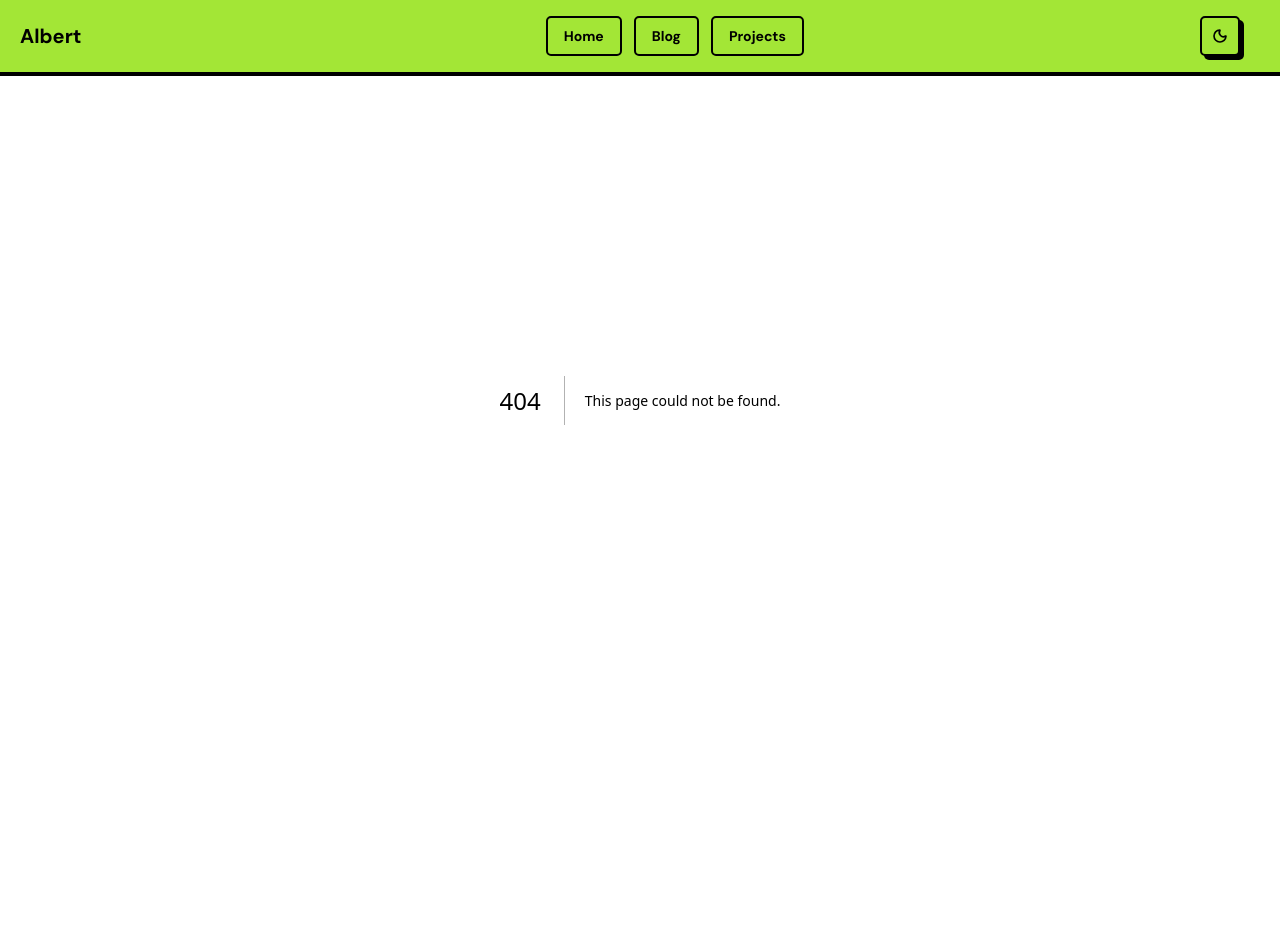
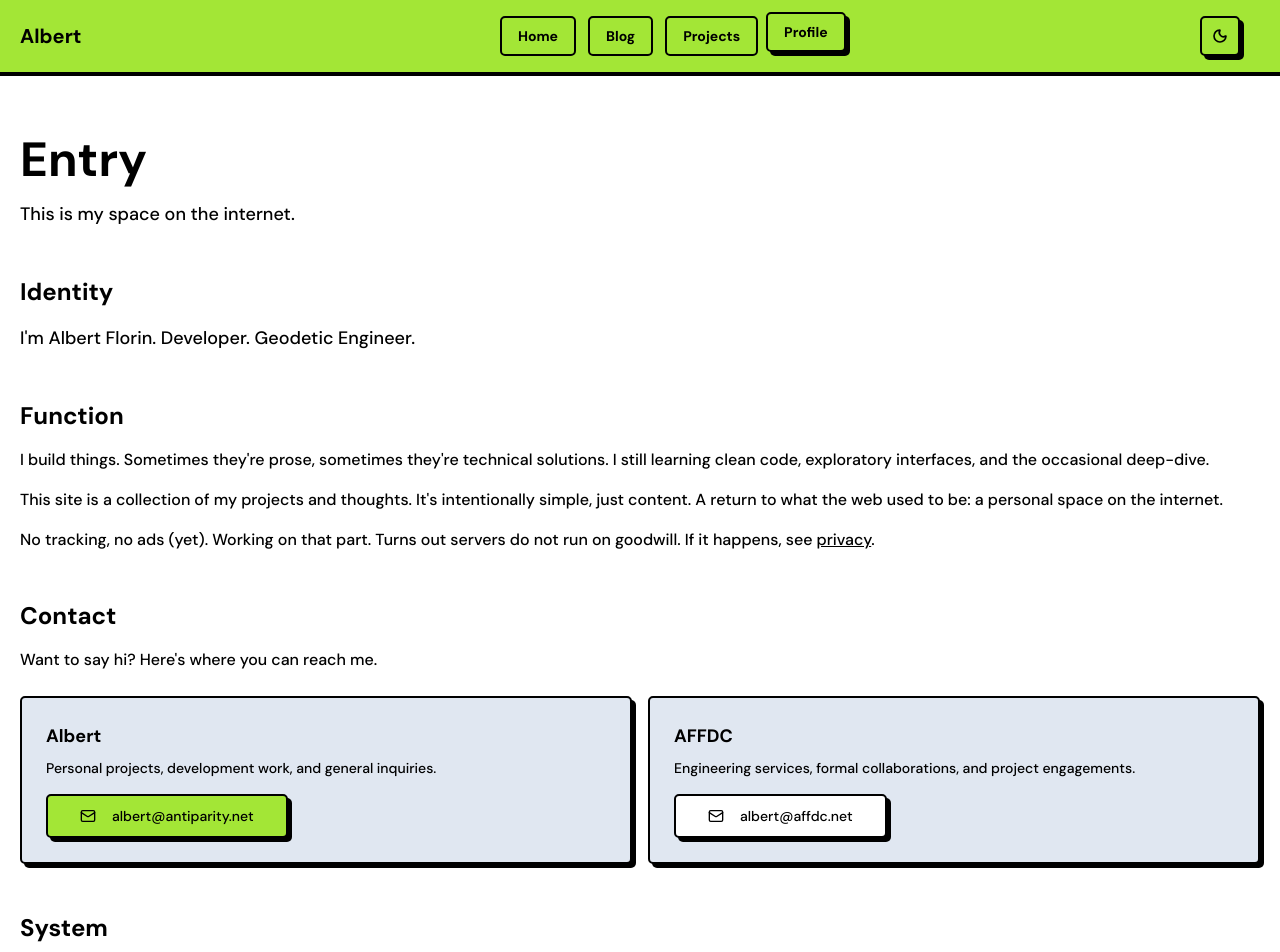
Before and after one commit to AlbertTheGr8r/saas-portfolio, a Next.js app: page /about in a window 1280 px wide. Before the commit this address had no page. Shown: the top 952 px of the page. Before the commit the page ends 800 px from the top, so only its background shows below. Built offline with nearby package versions, Linux system fonts and the light colour scheme.

Commit message:
Add Profile page, basic SEO, and AdSense readiness fixes

```diff
--- a/scripts/generate-static-assets.mjs
+++ b/scripts/generate-static-assets.mjs
@@ -13,6 +13,62 @@ const allProjects = JSON.parse(readFileSync(join(veliteDir, 'projects.json'), 'u
 
 const siteUrl = 'https://antiparity.net'
 const date = new Date()
+
+// Static pages to include in sitemap
+const staticPages = [
+  { path: '', priority: '1.0', changefreq: 'weekly' },
+  { path: '/blog', priority: '0.9', changefreq: 'weekly' },
+  { path: '/projects', priority: '0.9', changefreq: 'weekly' },
+  { path: '/about', priority: '0.8', changefreq: 'monthly' },
+  { path: '/contact', priority: '0.8', changefreq: 'monthly' },
+  { path: '/privacy', priority: '0.3', changefreq: 'yearly' },
+]
+
+function generateSitemap() {
+  const posts = allPosts
+    .filter((post) => !post.draft)
+    .sort((a, b) => new Date(b.date).getTime() - new Date(a.date).getTime())
+
+  const projects = allProjects
+    .filter((project) => !project.draft)
+    .sort((a, b) => new Date(b.date).getTime() - new Date(a.date).getTime())
+
+  const pages = staticPages.map(p => ({
+    loc: `${siteUrl}${p.path}`,
+    changefreq: p.changefreq,
+    priority: p.priority,
+    lastmod: date.toISOString().split('T')[0]
+  }))
+
+  const blogUrls = posts.map(post => ({
+    loc: `${siteUrl}${post.url}`,
+    changefreq: 'monthly',
+    priority: '0.7',
+    lastmod: post.date
+  }))
+
+  const projectUrls = projects.map(project => ({
+    loc: `${siteUrl}${project.url}`,
+    changefreq: 'monthly',
+    priority: '0.7',
+    lastmod: project.date
+  }))
+
+  const allUrls = [...pages, ...blogUrls, ...projectUrls]
+
+  const sitemap = `<?xml version="1.0" encoding="UTF-8"?>
+<urlset xmlns="http://www.sitemaps.org/schemas/sitemap/0.9">
+${allUrls.map(url => `  <url>
+    <loc>${url.loc}</loc>
+    <lastmod>${url.lastmod}</lastmod>
+    <changefreq>${url.changefreq}</changefreq>
+    <priority>${url.priority}</priority>
+  </url>`).join('\n')}
+</urlset>`
+
+  writeFileSync('./public/sitemap.xml', sitemap)
+  console.log('Sitemap generated!')
+}
 
 // Generate RSS Feed
 const feed = new Feed({
@@ -98,3 +154,17 @@ const index = {
 
 writeFileSync('./public/content-index.json', JSON.stringify(index, null, 2))
 console.log('Content index generated!')
+
+// Generate Robots.txt
+function generateRobots() {
+  const robots = `User-agent: *
+Allow: /
+Sitemap: ${siteUrl}/sitemap.xml
+`
+  writeFileSync('./public/robots.txt', robots)
+  console.log('Robots.txt generated!')
+}
+
+generateSitemap()
+generateRobots()
+console.log('All static assets generated!')
--- /dev/null
+++ b/src/app/about/page.tsx
@@ -0,0 +1,89 @@
+import { Mail } from 'lucide-react'
+import { Button } from '@/components/ui/button'
+
+export default function AboutPage() {
+  return (
+    <div className="min-h-screen bg-bg dark:bg-darkBg pt-14">
+      <div className="mx-auto w-container max-w-full px-5 py-12 md:py-20">
+        <header className="mb-12">
+          <h1 className="text-5xl font-heading">Entry</h1>
+          <p className="mt-4 text-lg text-muted-foreground">
+            This is my space on the internet.
+          </p>
+        </header>
+
+        <div className="prose dark:prose-invert max-w-none">
+          <section className="mb-12">
+            <h2 className="text-2xl font-heading mb-4">Identity</h2>
+            <p className="text-lg text-muted-foreground">
+              I'm Albert Florin. Developer. Geodetic Engineer.
+            </p>
+          </section>
+
+          <section className="mb-12">
+            <h2 className="text-2xl font-heading mb-4">Function</h2>
+            <p className="text-muted-foreground mb-4">
+              I build things. Sometimes they're prose, sometimes they're technical
+              solutions. I still learning clean code, exploratory interfaces, and the
+              occasional deep-dive.
+            </p>
+            <p className="text-muted-foreground mb-4">
+              This site is a collection of my projects and thoughts. It's intentionally
+              simple, just content. A return to what the web used to be:
+              a personal space on the internet.
+            </p>
+            <p className="text-muted-foreground">
+              No tracking, no ads (yet). Working on that part.
+              Turns out servers do not run on goodwill. If it happens,
+              see <a href="/privacy" className="underline">privacy</a>.
+            </p>
+          </section>
+
+          <section className="mb-12">
+            <h2 className="text-2xl font-heading mb-4">Contact</h2>
+            <p className="text-muted-foreground mb-6">
+              Want to say hi? Here's where you can reach me.
+            </p>
+
+            <div className="grid gap-4 sm:grid-cols-2">
+              <div className="rounded-base border-2 border-border bg-background p-6 shadow-shadow dark:border-darkBorder dark:bg-darkBg dark:shadow-darkShadow">
+                <h3 className="text-lg font-heading mb-2">Albert</h3>
+                <p className="text-sm text-muted-foreground mb-4">
+                  Personal projects, development work, and general inquiries.
+                </p>
+                <Button size="lg" asChild>
+                  <a href="mailto:albert@antiparity.net">
+                    <Mail className="mr-2 h-5 w-5" />
+                    albert@antiparity.net
+                  </a>
+                </Button>
+              </div>
+
+              <div className="rounded-base border-2 border-border bg-background p-6 shadow-shadow dark:border-darkBorder dark:bg-darkBg dark:shadow-darkShadow">
+                <h3 className="text-lg font-heading mb-2">AFFDC</h3>
+                <p className="text-sm text-muted-foreground mb-4">
+                  Engineering services, formal collaborations, and project engagements.
+                </p>
+                <Button size="lg" variant="neutral" asChild>
+                  <a href="mailto:albert@affdc.net">
+                    <Mail className="mr-2 h-5 w-5" />
+                    albert@affdc.net
+                  </a>
+                </Button>
+              </div>
+            </div>
+          </section>
+
+          <section>
+            <h2 className="text-2xl font-heading mb-4">System</h2>
+            <p className="text-muted-foreground">
+              This is a static site built with Next.js. No database, no tracking,
+              no complex frameworks. Just content delivered as HTML. If you're curious
+              about the tech stack or want to see the code, it's all available on GitHub.
+            </p>
+          </section>
+        </div>
+      </div>
+    </div>
+  )
+}
--- a/src/app/layout.tsx
+++ b/src/app/layout.tsx
@@ -7,7 +7,39 @@ import { ThemeProvider } from '@/components/theme-provider'
 const dmSans = DM_Sans({ subsets: ['latin'] })
 
 export const metadata: Metadata = {
-  title: 'Albert Florin',
+  metadataBase: new URL('https://antiparity.net'),
+  title: {
+    default: 'Albert Florin',
+    template: '%s | Albert Florin',
+  },
+  description: 'Developer, Geodetic Engineer. A personal space on the internet showcasing projects and thoughts.',
+  keywords: ['developer', 'geodetic engineer', 'portfolio', 'blog', 'projects'],
+  authors: [{ name: 'Albert Francis P. Florin' }],
+  creator: 'Albert Florin',
+  publisher: 'Albert Florin',
+  openGraph: {
+    type: 'website',
+    locale: 'en_US',
+    url: 'https://antiparity.net',
+    siteName: 'Albert Florin',
+    title: 'Albert Florin',
+    description: 'Developer, Geodetic Engineer. A personal space on the internet.',
+    images: [
+      {
+        url: '/preview.png',
+        width: 1200,
+        height: 630,
+        alt: 'Albert Florin',
+      },
+    ],
+  },
+  twitter: {
+    card: 'summary_large_image',
+    title: 'Albert Florin',
+    description: 'Developer, Geodetic Engineer. A personal space on the internet.',
+    images: ['/preview.png'],
+    creator: '@AlbertTheGr8r',
+  },
   alternates: {
     types: {
       'application/rss+xml': 'https://antiparity.net/feed.xml',
@@ -22,9 +54,24 @@ export default function RootLayout({
 }: Readonly<{
   children: React.ReactNode
 }>) {
+  const jsonLd = {
+    '@context': 'https://schema.org',
+    '@type': 'Person',
+    name: 'Albert Francis P. Florin',
+    url: 'https://antiparity.net',
+    jobTitle: ['Developer', 'Geodetic Engineer'],
+    sameAs: [
+      'https://github.com/AlbertTheGr8r',
+    ],
+  }
+
   return (
     <html lang="en" suppressHydrationWarning>
       <body className={dmSans.className}>
+        <script
+          type="application/ld+json"
+          dangerouslySetInnerHTML={{ __html: JSON.stringify(jsonLd) }}
+        />
         <ThemeProvider attribute="class" disableTransitionOnChange>
           <Navbar />
           <main className="pt-0">
--- a/src/app/privacy/page.tsx
+++ b/src/app/privacy/page.tsx
@@ -1,7 +1,7 @@
 export default function PrivacyPolicy() {
   return (
     <main className="mx-auto max-w-3xl px-5 py-16">
-      <h1 className="mb-8 font-heading text-4xl font-bold">Privacy Policy</h1>
+      <h1 className="mt-8 mb-8 font-heading text-4xl font-bold">Privacy Policy</h1>
 
       <div className="space-y-6 text-lg">
         <p>Last updated: {new Date().toLocaleDateString()}</p>
--- a/src/components/navbar.tsx
+++ b/src/components/navbar.tsx
@@ -11,7 +11,7 @@ const navLinks = [
   { href: '/', label: 'Home' },
   { href: '/blog', label: 'Blog' },
   { href: '/projects', label: 'Projects' },
-  // { href: '/contact', label: 'Contact' },
+  { href: '/about', label: 'Profile' },
 ]
 
 export function Navbar() {
```
Also changed, not shown: public/robots.txt (added), 2 other files (tests, documents, lock files or other folders).
